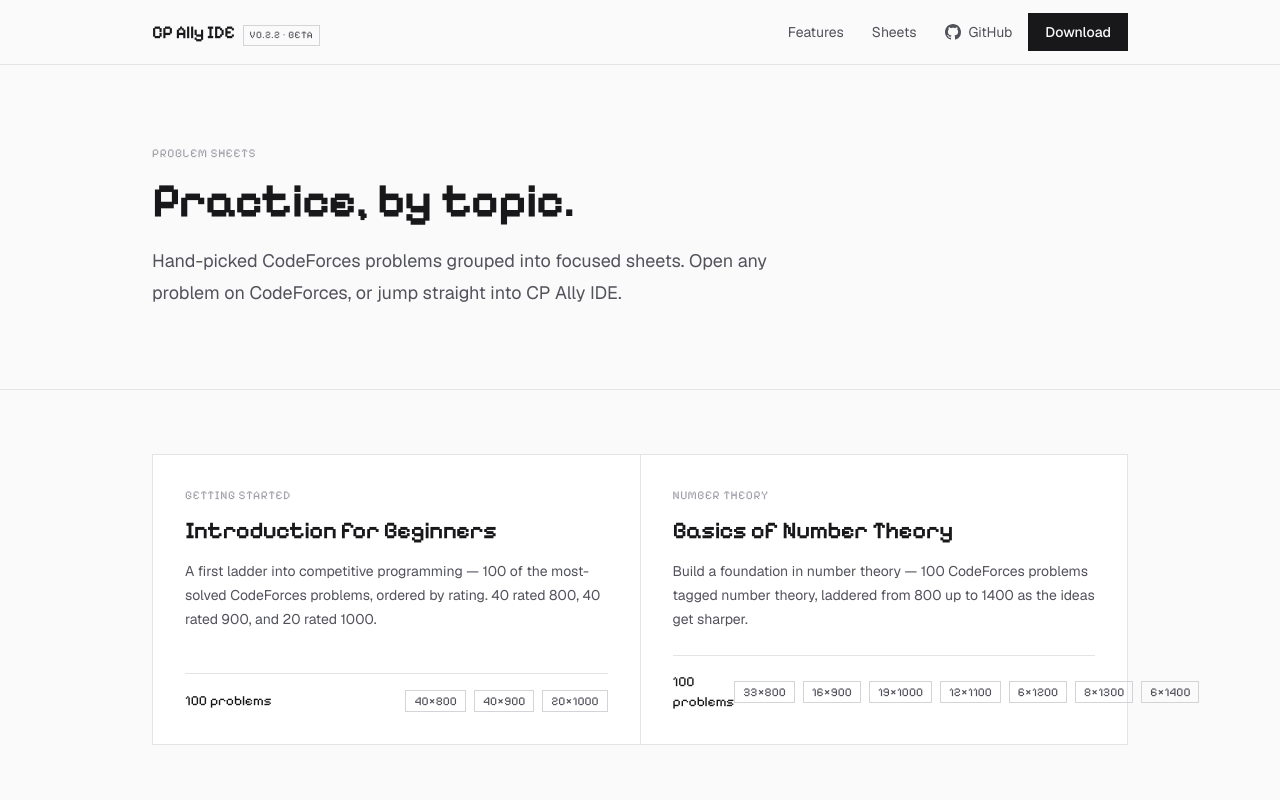
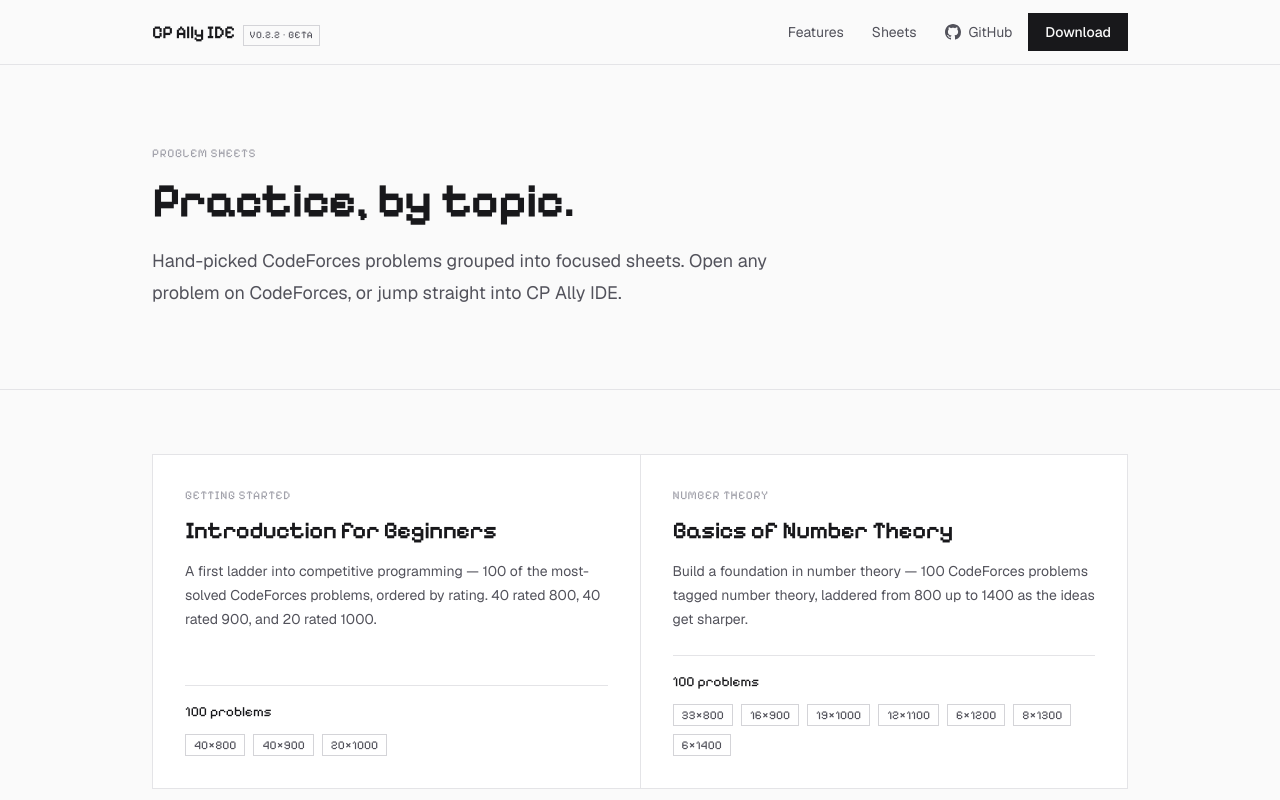
Before and after one commit to 0xPolybit/cp-ally-landing, a Next.js app: page /sheets in a window 1280 px wide. Shown: the top 800 px of the page. Built offline with nearby package versions, Linux system fonts and the light colour scheme.

Commit message:
feat: update layout of problem sheets to improve readability and spacing

```diff
--- a/app/sheets/page.tsx
+++ b/app/sheets/page.tsx
@@ -50,11 +50,11 @@ export default function SheetsPage() {
                     <p className="mt-3 flex-1 text-sm leading-6 text-muted">
                       {sheet.description}
                     </p>
-                    <div className="mt-6 flex items-center justify-between border-t border-border pt-4">
+                    <div className="mt-6 flex flex-col gap-3 border-t border-border pt-4">
                       <span className="font-display text-sm text-foreground">
                         {sheet.problems.length} problems
                       </span>
-                      <span className="flex gap-2">
+                      <span className="flex flex-wrap gap-2">
                         {breakdown.map((b) => (
                           <span
                             key={b.rating}
```
